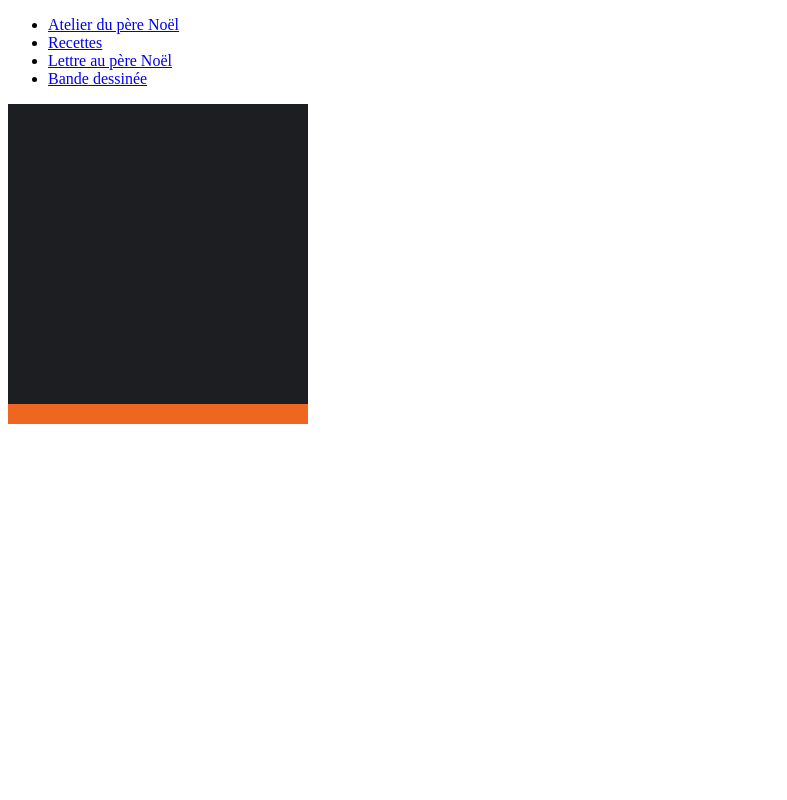
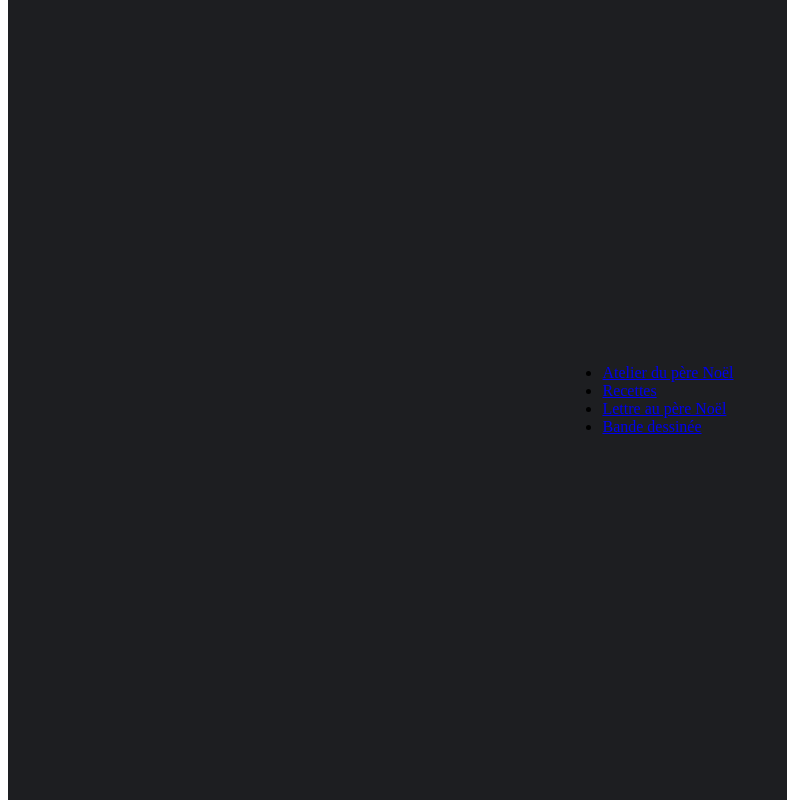
Before and after one commit to QuentinGP23/Leclerc-project-mmi-2022, a website: page index.html in a window 1280 px wide. Shown: the whole page, without its empty margins (0-787 px from the left). Drawn offline with Linux system fonts and the light colour scheme.

Commit message:
snap scroll pas ouf

```diff
--- a/index.html
+++ b/index.html
@@ -8,6 +8,8 @@
     <title>Document</title>
 </head>
 <body>
+    <div class="container y-mandatory">
+          <div class="element">
             <header>
               <nav>
                <ul>
@@ -18,13 +20,10 @@
                </ul>
               </nav>
            </header>
- <main>
-    <div class="container y-mandatory">
-          <div class="element"></div>
+          </div>
           <div class="element"></div>
           <div class="element"></div>
           <div class="element"></div>
       </div>
- </main>
 </body>
 </html>
--- a/sass/pages/scroll.scss
+++ b/sass/pages/scroll.scss
@@ -1,14 +1,20 @@
 .container {
 	width: 100%;
-	height: 320px;
+	height: 100%;
 	margin: 0;
 	padding: 0;
-	margin-bottom: 10px;
+  top: 0;
+  box-sizing: border-box;
 	overflow: scroll;
-	position: relative;
+  overflow-x: hidden;
+	position: absolute;
+  &::-webkit-scrollbar{
+    display: none;
+  }
+
   .element {
-    width: 300px;
-    height: 300px;
+    width: 100%;
+    height: 100%;
     display: flex;
     justify-content: center;
     align-items: center;
```
Also changed, not shown: css/style.css, 1 other file. Lines whose indentation alone changed are shown as unchanged.
